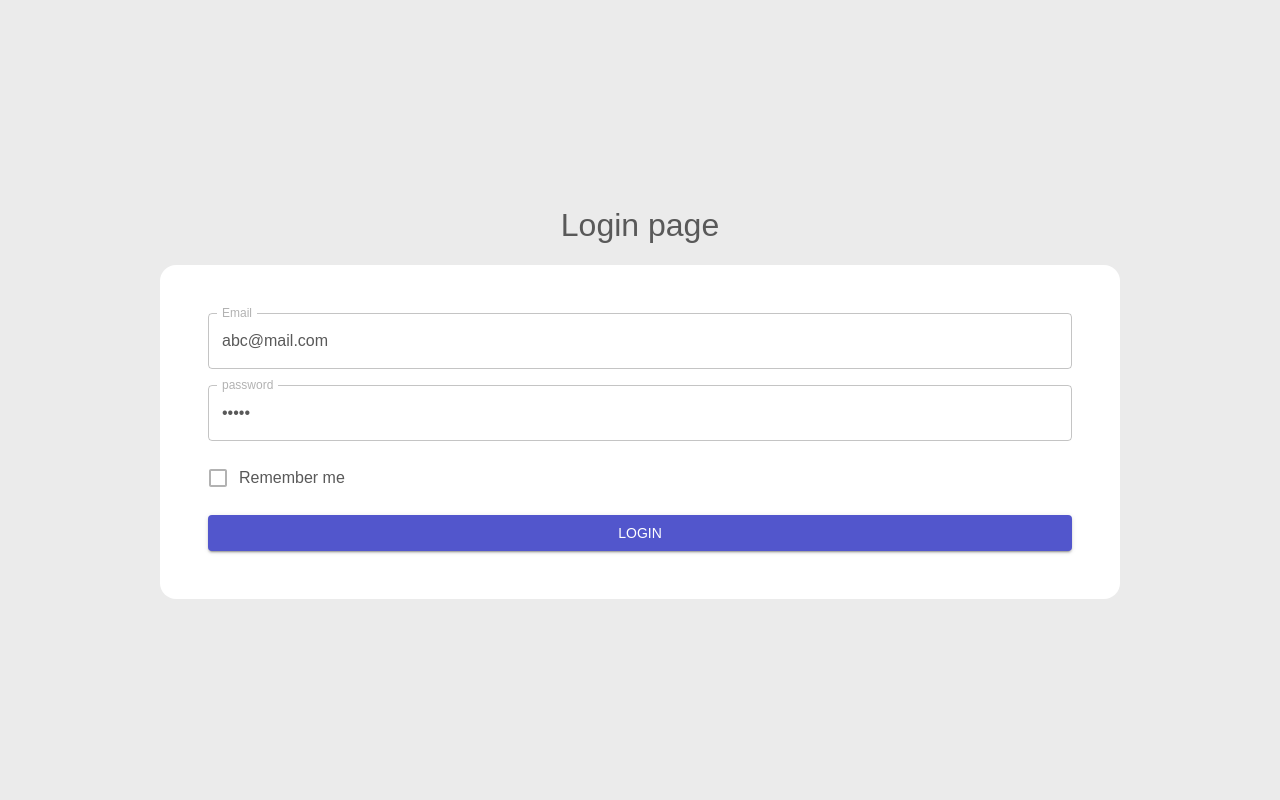
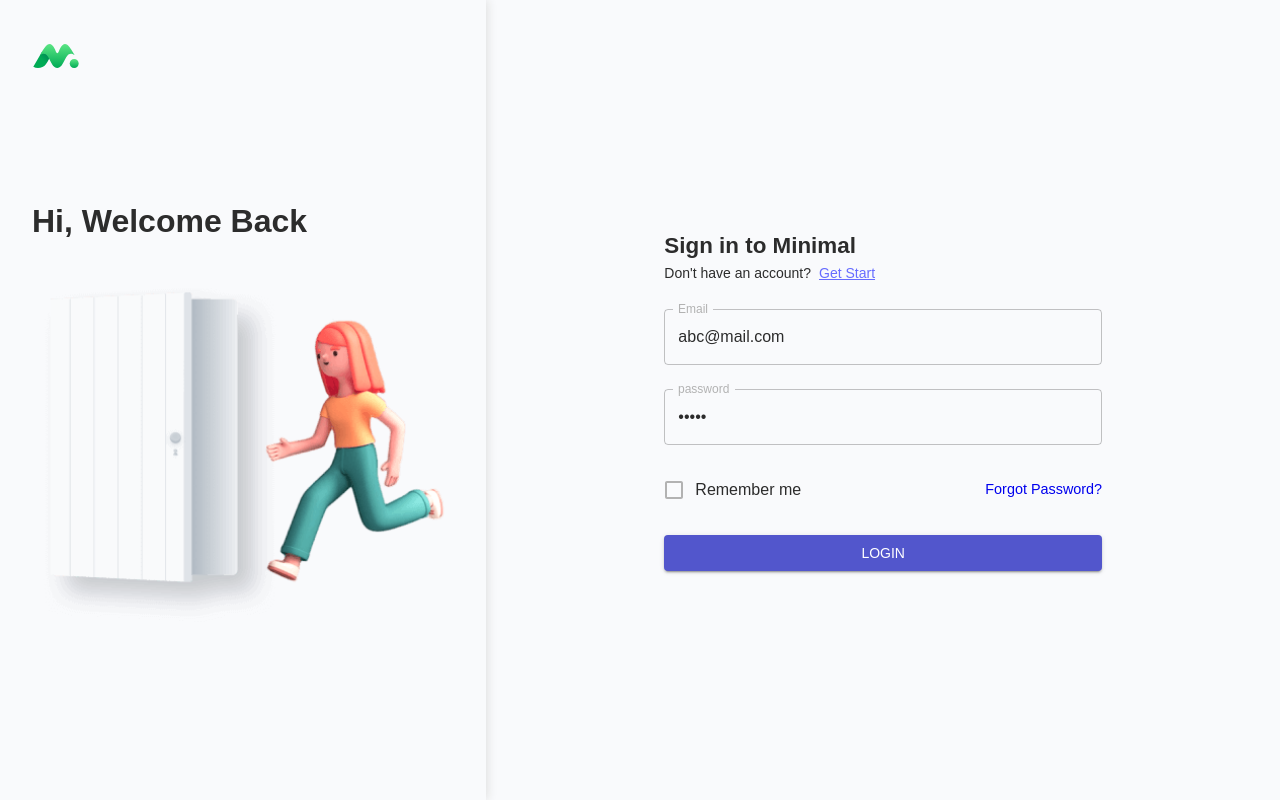
Before and after one commit to MahdiMotallebi/Clone-Material-kit, a React (Create React App) app: page /login in a window 1280 px wide. Built offline with nearby package versions, Linux system fonts and the light colour scheme.

Commit message:
Implement login page

```diff
--- a/src/pages/login/index.tsx
+++ b/src/pages/login/index.tsx
@@ -1,5 +1,5 @@
 import React from 'react';
-import { Navigate, useNavigate } from 'react-router-dom';
+import { Link, Navigate, useNavigate } from 'react-router-dom';
 
 //Mui
 import {
@@ -9,55 +9,114 @@
   FormControlLabel,
   Stack,
   TextField,
-  Typography
+  Typography,
+  useTheme,
+  Icon
 } from '@mui/material';
 import { useGlobalContext } from '../../context';
 import { Helmet } from 'react-helmet-async';
+import { tokens } from '../../theme/themeConfig';
 
 const Login = () => {
   const { state, handleState } = useGlobalContext();
   const navigate = useNavigate();
   const [email, setEmail] = React.useState<string>('abc@mail.com');
   const [password, setPassword] = React.useState<string>('12345');
+  const theme = useTheme();
+  const colors = tokens(theme.palette.mode);
 
   //submit form
   const handleSubmit = () => {
     const tempState = { ...state, authInfo: { name: 'mahdi', email } };
     handleState(tempState);
     localStorage.setItem('token', 'ailfwroefjadsfularewroefajsdulfas');
-    navigate('/dashboard');
+    navigate('/dashboard/dashboardPage');
   };
   return (
     <>
       <Helmet>
         <title>Login Page | MKit</title>
       </Helmet>
-
+      <Link to="/">
+        <Icon
+          sx={{
+            fontSize: '3rem',
+            marginBottom: '1rem',
+            position: 'absolute',
+            top: '2rem',
+            left: '2rem'
+          }}
+        >
+          <Box src="/assets/logo.svg" alt="logo" component="img" />
+        </Icon>
+      </Link>
+      <Box display="flex">
+        <Stack
+          spacing={3}
+          sx={{
+            boxShadow: '1px 0 10px #ddd',
+            flex: '1',
+            display: { xs: 'none', md: 'flex' }
+          }}
+          justifyContent="center"
+        >
+          <Typography
+            variant="body2"
+            sx={{
+              fontWeight: '700',
+              textTransform: 'capitalize',
+              fontSize: '2rem',
+              paddingTop: '2rem'
+            }}
+            px={4}
+          >
+            hi, welcome back
+          </Typography>
+          <Box
+            src="/assets/illustrations/illustration_login.png"
+            alt="login-img"
+            component="img"
+          />
+        </Stack>
         <Box
           justifyContent="center"
-        alignItems="center"
           display="flex"
           flexDirection="column"
           gap="1rem"
           height="100vh"
-        width="100%"
           sx={{
-          width: { md: '75%' },
-          margin: '0 auto'
+            padding: '2rem',
+            flex: '1.5'
           }}
         >
-        <Typography component="h3" sx={{ fontWeight: '400', fontSize: '2rem' }}>
-          Login page
+          <Stack
+            sx={{ width: { xs: '100%', lg: '60%' }, margin: '0 auto' }}
+            spacing={3}
+          >
+            <Box mb={3}>
+              <Typography
+                component="h3"
+                sx={{ fontWeight: '700', fontSize: '1.4rem' }}
+              >
+                Sign in to Minimal
               </Typography>
-        <Stack
+              <Typography variant="subtitle2">
+                Don't have an account?
+                <Box
+                  component="a"
+                  href="#"
+                  ml={1}
                   sx={{
-            width: '100%',
-            gap: '1rem',
-            background: '#fff',
-            padding: '3rem',
-            borderRadius: '1rem'
+                    color: `${colors.info[500]}`,
+                    textTransform: 'capitalize',
+                    fontWeight: '500',
+                    textDecoration: 'underline'
                   }}
                 >
+                  get start
+                </Box>
+              </Typography>
+            </Box>
             <TextField
               name="email"
               label="Email"
@@ -73,7 +132,24 @@
               value={password}
               onChange={(e) => setPassword(e.target.value)}
             />
+            <Box
+              display="flex"
+              justifyContent="space-between"
+              alignItems="center"
+            >
               <FormControlLabel control={<Checkbox />} label="Remember me" />
+              <Box
+                component="a"
+                href="#"
+                sx={{
+                  textTransform: 'capitalize',
+                  fontWeight: '500',
+                  fontSize: '.9rem'
+                }}
+              >
+                forgot password?
+              </Box>
+            </Box>
             <Button
               fullWidth
               type="submit"
@@ -84,6 +160,7 @@
             </Button>
           </Stack>
         </Box>
+      </Box>
     </>
   );
 };
--- a/src/routes/indext.tsx
+++ b/src/routes/indext.tsx
@@ -14,7 +14,11 @@
 const AppRoutes = () => {
   return (
     <Routes>
-      <Route path="dashboard" element={<DashboardLayout />}>
+      <Route path="/dashboard" element={<DashboardLayout />}>
+        <Route
+          element={<Navigate to="dashboard/dashboardPage" />}
+          index={true}
+        />
         <Route path="dashboardPage" element={<DashboardPage />} />
         <Route path="user" element={<User />} />
         <Route path="products" element={<Products />} />
@@ -22,16 +26,15 @@
       </Route>
 
       <Route element={<OtherLayout />}>
+        <Route
+          element={<Navigate to="dashboard/dashboardPage" />}
+          index={true}
+        />
         <Route path="404" element={<Page404 />} />
       </Route>
 
-      <Route
-        path="/"
-        element={<Navigate to="dashboard/dashboardPage" />}
-        index={true}
-      />
+      <Route path="login" element={<Login />} />
       <Route path="*" element={<Navigate to="/404" />} />
-      <Route path="login" element={<Login />} />
     </Routes>
   );
 };
--- a/src/styles/globalStyle.tsx
+++ b/src/styles/globalStyle.tsx
@@ -16,8 +16,7 @@
             fontSize: '10px',
             overflowX: 'hidden',
             width: '100%',
-            height: '100vh',
-            fontFamily: 'Titillium Web,sans-serif'
+            height: '100vh'
           },
 
           'ul, ol': {
@@ -34,6 +33,9 @@
           },
           textarea: {
             whiteSpace: 'revert'
+          },
+          a: {
+            textDecoration: 'none'
           },
 
           //Scroll
--- a/src/theme/themeConfig.tsx
+++ b/src/theme/themeConfig.tsx
@@ -90,7 +90,7 @@
           400: '#b2b2b2',
           500: '#dedede',
           600: '#e5e5e5',
-          700: '#ebebeb',
+          700: '#f9fafc', //change
           800: '#f2f2f2',
           900: '#fff' // change
         },
@@ -207,7 +207,7 @@
               paper: colors.grey[900]
             },
             text: {
-              primary: colors.grey[200],
+              primary: colors.grey[100],
               secondary: colors.grey[400],
               disabled: colors.grey[800]
             }
```
Lines whose indentation alone changed are shown as unchanged.
